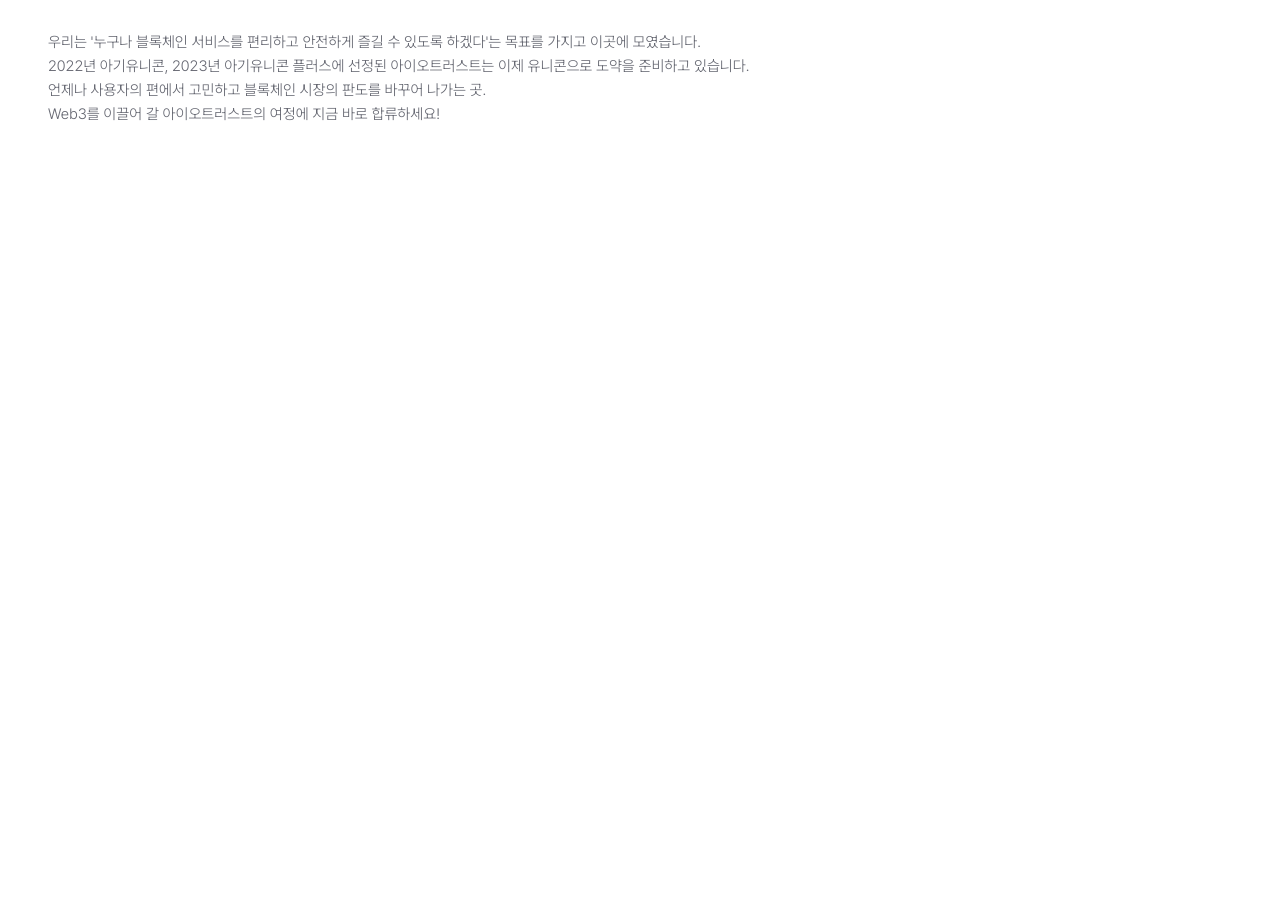
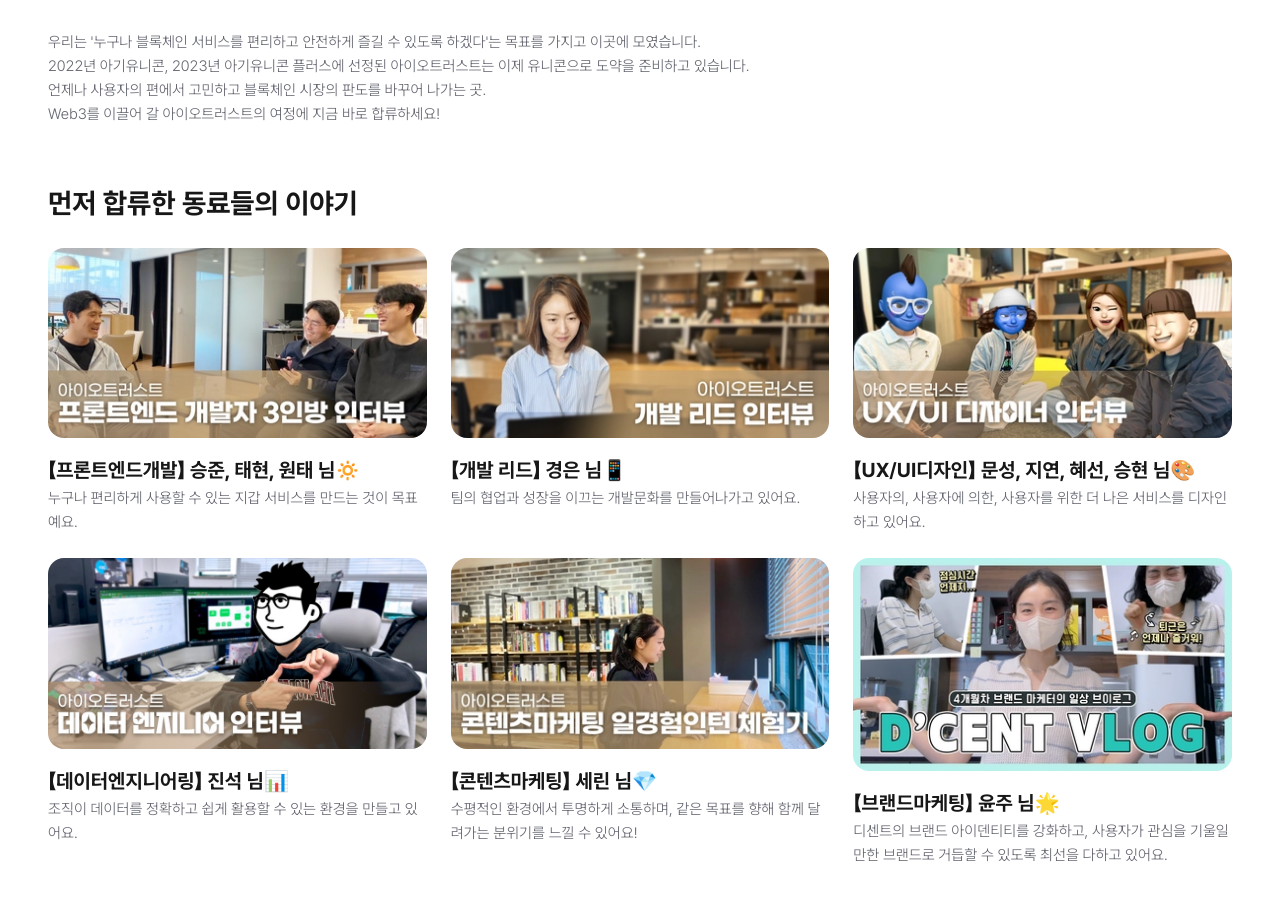
Before and after one commit to maywngml/iotrust-test, a Next.js app: page / in a window 1280 px wide. Shown: the part 802-1702 px from the top of the page. Before the commit the page ends 928 px from the top, so only its background shows below. Built offline with nearby package versions, Linux system fonts and the light colour scheme.

Commit message:
feat: 인터뷰 목록 세션 구현

```diff
--- a/src/app/page.tsx
+++ b/src/app/page.tsx
@@ -1,10 +1,11 @@
-import { Main, Introduction } from '@/components/home';
+import { Main, Introduction, InterviewList } from '@/components/home';
 
 export default function Home() {
   return (
     <main>
       <Main />
       <Introduction />
+      <InterviewList />
     </main>
   );
 }
--- /dev/null
+++ b/src/components/home/InterviewList.tsx
@@ -0,0 +1,23 @@
+import React from 'react';
+import InterviewCard from './InterviewCard';
+import { interviews } from '@/constants/interview';
+
+const InterviewList = () => {
+  return (
+    <section className='flex flex-col pt-8 pb-14 px-12 xl:justify-center'>
+      <h4 className='mt-6 font-bold text-[28px] leading-[1.5]'>
+        먼저 합류한 동료들의 이야기
+      </h4>
+      <div className='grid grid-cols-3 gap-6 mt-6'>
+        {interviews.map((interview) => (
+          <InterviewCard
+            key={`interview-card-${interview.interviewer}`}
+            interview={interview}
+          />
+        ))}
+      </div>
+    </section>
+  );
+};
+
+export default InterviewList;
--- a/src/components/home/index.ts
+++ b/src/components/home/index.ts
@@ -1,2 +1,3 @@
+export { default as InterviewList } from './InterviewList';
+export { default as Introduction } from './Introduction';
 export { default as Main } from './Main';
-export { default as Introduction } from './Introduction';
```
